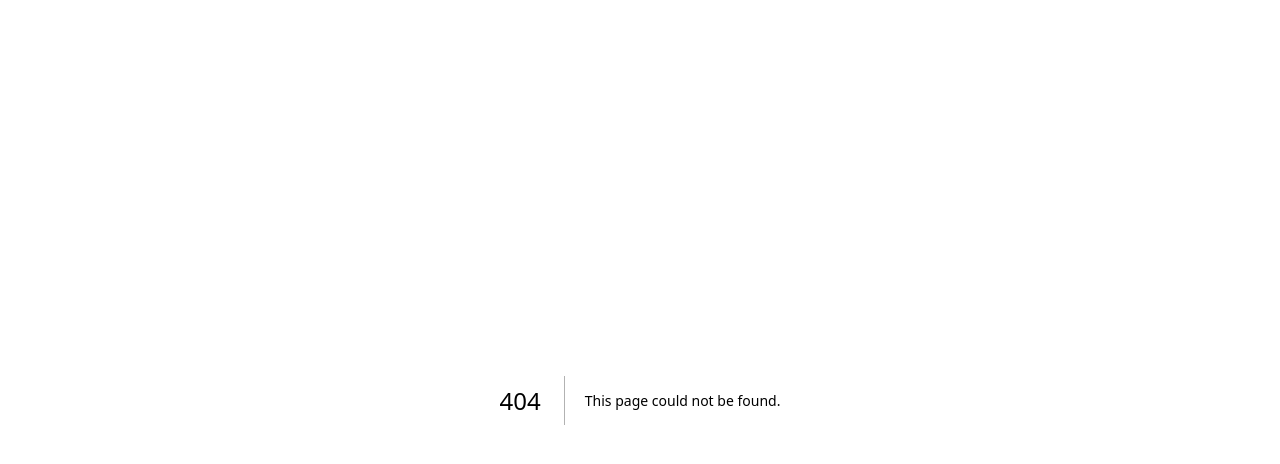
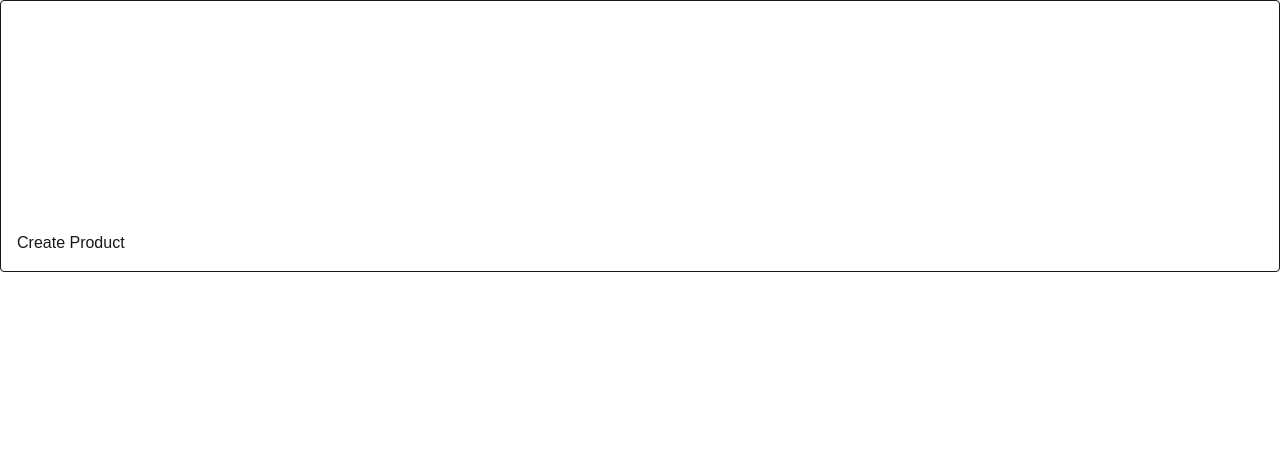
Before and after one commit to Shinia-Gupta/Data-fetching-demo, a Next.js app: page /products-db-create in a window 1280 px wide. Before the commit this address had no page. Shown: the top 464 px of the page. Built offline with nearby package versions, Linux system fonts and the light colour scheme; no server answers; the database is empty.

Commit message:
data mutation on server component - Nextjs 'create' data mutation

```diff
--- /dev/null
+++ b/src/app/products-db-create/page.tsx
@@ -0,0 +1,29 @@
+import { addProduct } from "@/src/prisma-db"
+import { redirect } from "next/navigation"
+
+export default function AddProductPage() {
+
+    async function createProduct(data: FormData) {
+        'use server'
+        const title = data.get('title') as string
+        const price = data.get('price') as string
+        const description = data.get('description') as string
+        await addProduct(title, parseInt(price), description)
+        redirect("products-db")
+    }
+
+    return (
+        <form action={createProduct} className="p-4 space-y-4 border rounded">
+            <div>
+                <label htmlFor="title" className="text-white">Product Title:</label>
+                <input type="text" id="title" name="title" className="block w-full p-2 text-black border rounded text-white" />
+                <label htmlFor="price" className="text-white">Product Price:</label>
+                <input type="number" id="price" name="price" className="block w-full p-2 text-black border rounded text-white" />
+                <label htmlFor="description" className="text-white">Product Description:</label>
+                <input type="text" id="description" name="description" className="block w-full p-2 text-black border rounded text-white" />
+
+            </div>
+            <button type="submit">Create Product</button>
+        </form>
+    )
+}
```
